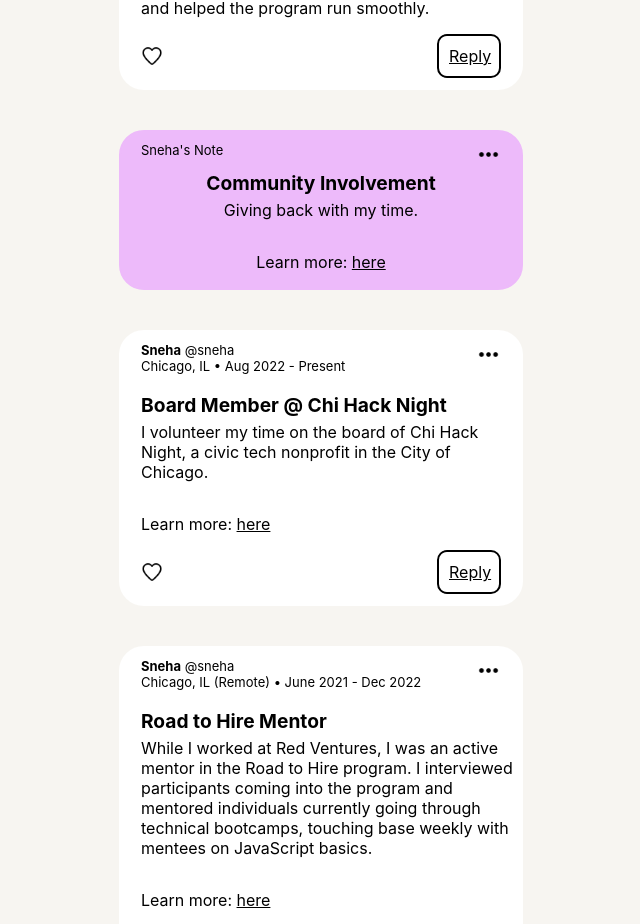
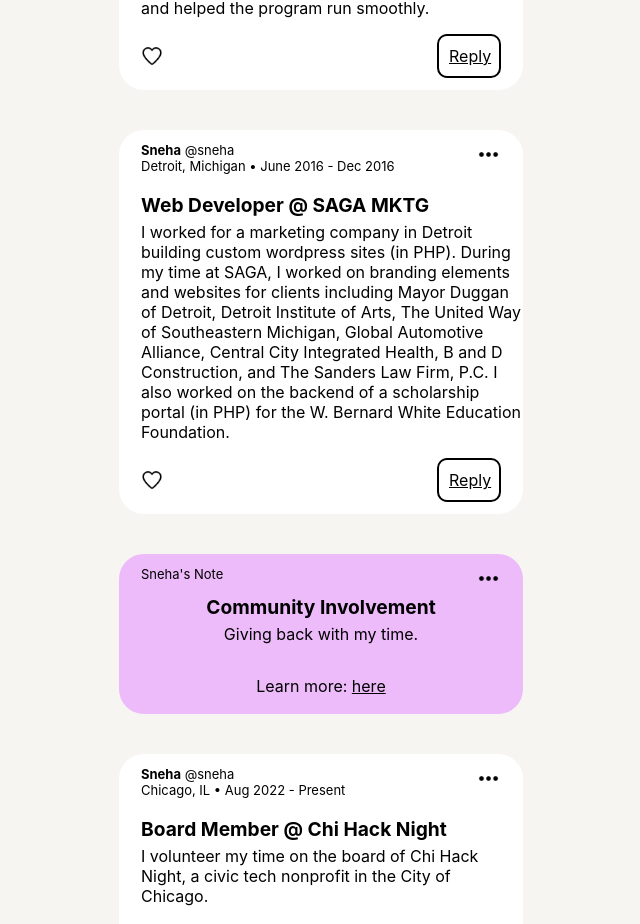
Before and after one commit to snehajalukar/snehacodes, a React (Create React App) app: page / in a window 1280 px wide. Shown: the part 1426-2350 px from the top of the page, without its empty margins (319-959 px from the left). Built offline with nearby package versions, Linux system fonts and the light colour scheme.

Commit message:
resume update and adds saga job

```diff
--- a/src/App.js
+++ b/src/App.js
@@ -40,6 +40,13 @@
           title="Technical Associate @ Techstars"
           description="Software Engineering consultant for startup companies accepted into the 2017 & 2018 Techstars Mobility accelerator cohorts. I worked with super early stage startups, helped them build and helped the program run smoothly."
           />
+
+        <LexPost
+          location="Detroit, Michigan"
+          time="June 2016 - Dec 2016"
+          title="Web Developer @ SAGA MKTG"
+          description="I worked for a marketing company in Detroit building custom wordpress sites (in PHP). During my time at SAGA, I worked on branding elements and websites for clients including Mayor Duggan of Detroit, Detroit Institute of Arts, The United Way of Southeastern Michigan, Global Automotive Alliance, Central City Integrated Health, B and D Construction, and The Sanders Law Firm, P.C. I also worked on the backend of a scholarship portal (in PHP) for the W. Bernard White Education Foundation."
+        />
 
         <LexBreak title="Community Involvement" description="Giving back with my time." link="/#/community"/>
 
```
Also changed, not shown: 1 other file (tests, documents, lock files or other folders).
